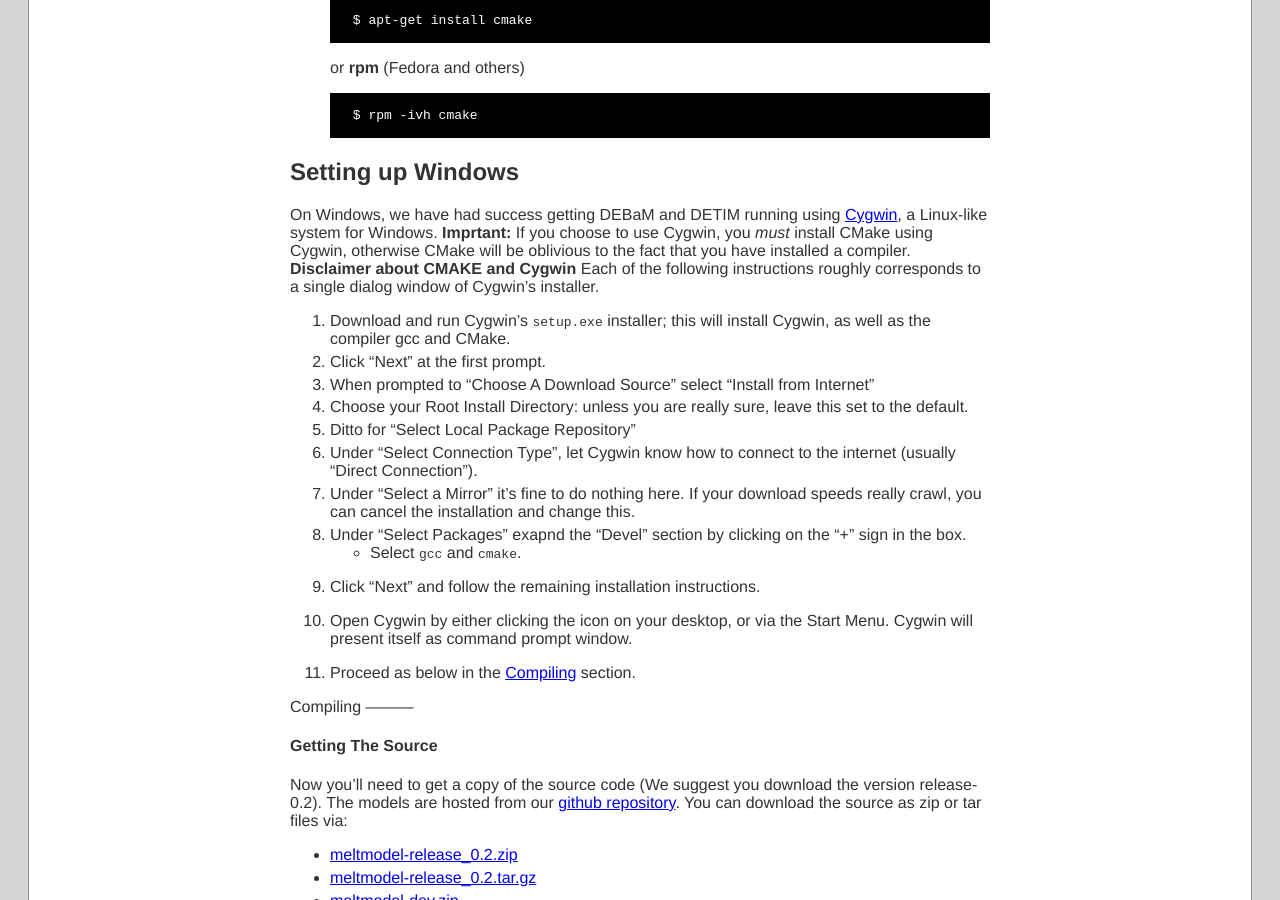
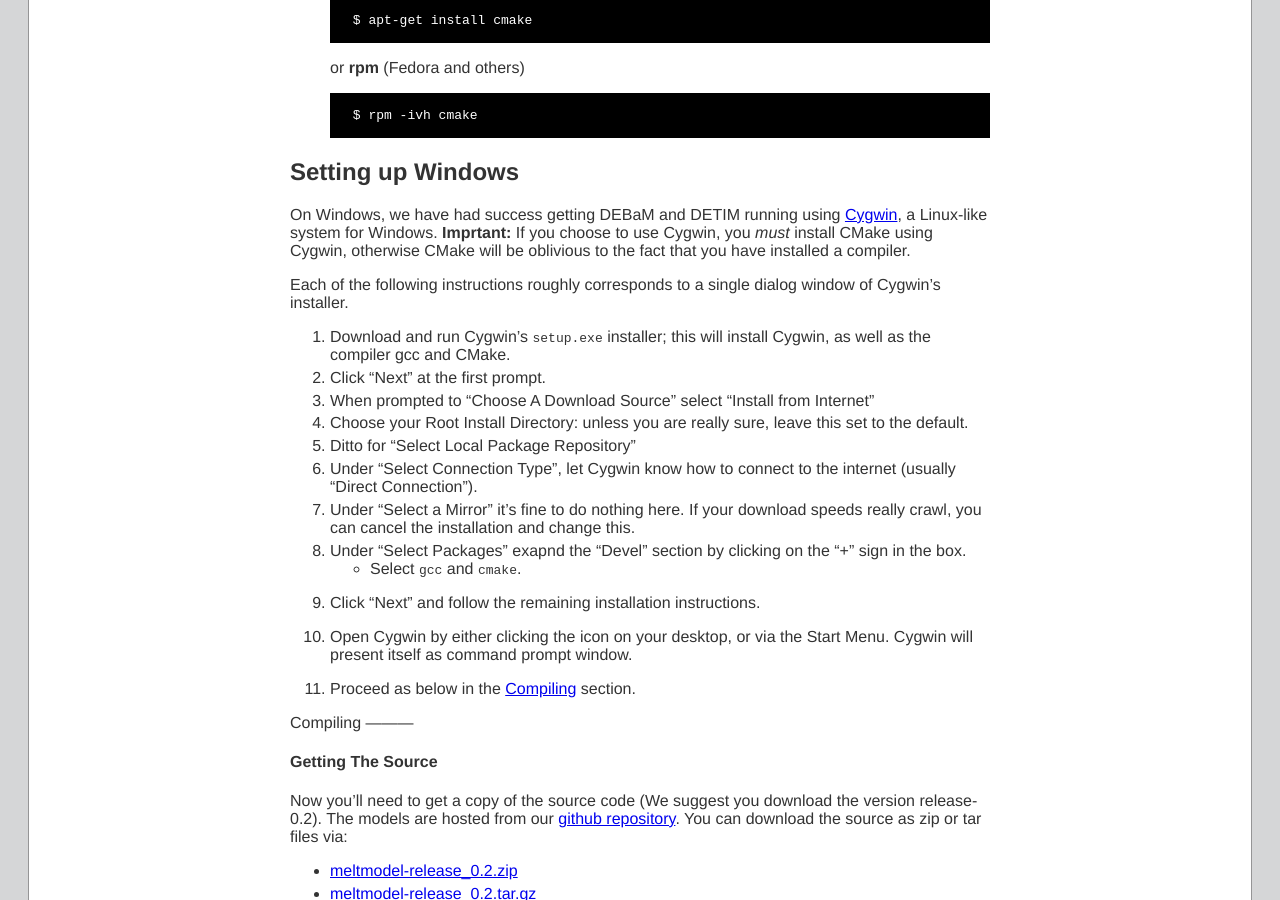
Before and after one commit to regine/meltmodel, a Jekyll site: the page built from install.md, in a window 1280 px wide and 900 px high, scrolled down 908 px. Built offline with Jekyll 4.4.1, drawn with Linux system fonts in a browser that asks for light colours; Markdown is read by kramdown in place of the engine named in the settings.

Commit message:
cleaned up

```diff
--- a/install.md
+++ b/install.md
@@ -69,7 +69,7 @@ On Windows, we have had success getting DEBaM and DETIM running using
 __Imprtant:__ If you choose to use Cygwin, you *must* install CMake using
 Cygwin, otherwise CMake will be oblivious to the fact that you have
 installed a compiler.
-__Disclaimer about CMAKE and Cygwin__
+
 Each of the following instructions roughly corresponds to a single dialog
 window of Cygwin's installer.
 
```
